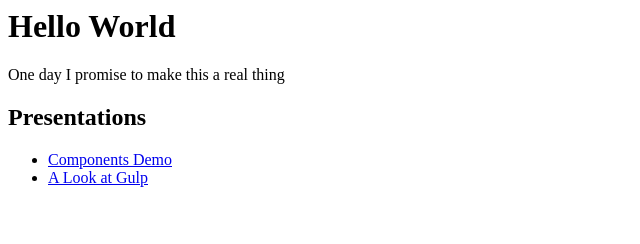
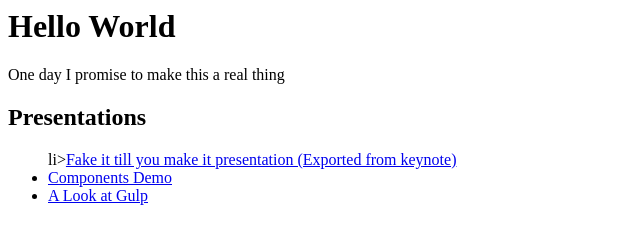
Before and after one commit to tmartineau/tmartineau.github.io, a plain HTML site: page index.html in a window 1280 px wide. Shown: the whole page, without its empty margins (0-640 px from the left). Drawn offline with Linux system fonts and the light colour scheme.

Commit message:
Added fake it till you make it link

```diff
--- a/index.html
+++ b/index.html
@@ -2,6 +2,7 @@
 <p>One day I promise to make this a real thing</p>
 <h2>Presentations</h2>
 <ul>
+  li><a href="/pres-fake-it">Fake it till you make it presentation (Exported from keynote)</a>
   <li><a href="/ottawajs-components-demo/">Components Demo</a></li>
   <li><a href="/a-look-at-gulp/">A Look at Gulp</a></li>
 </ul>
```
